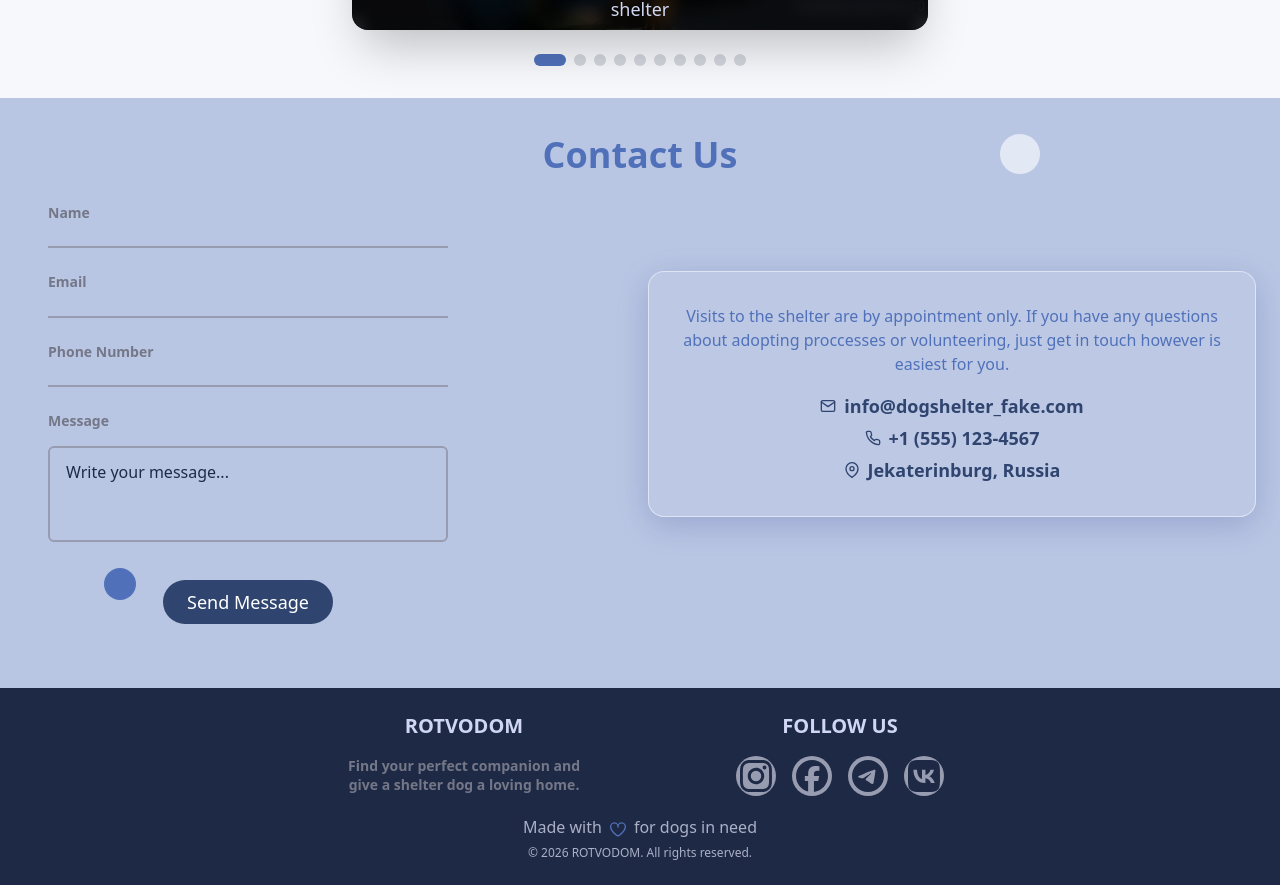
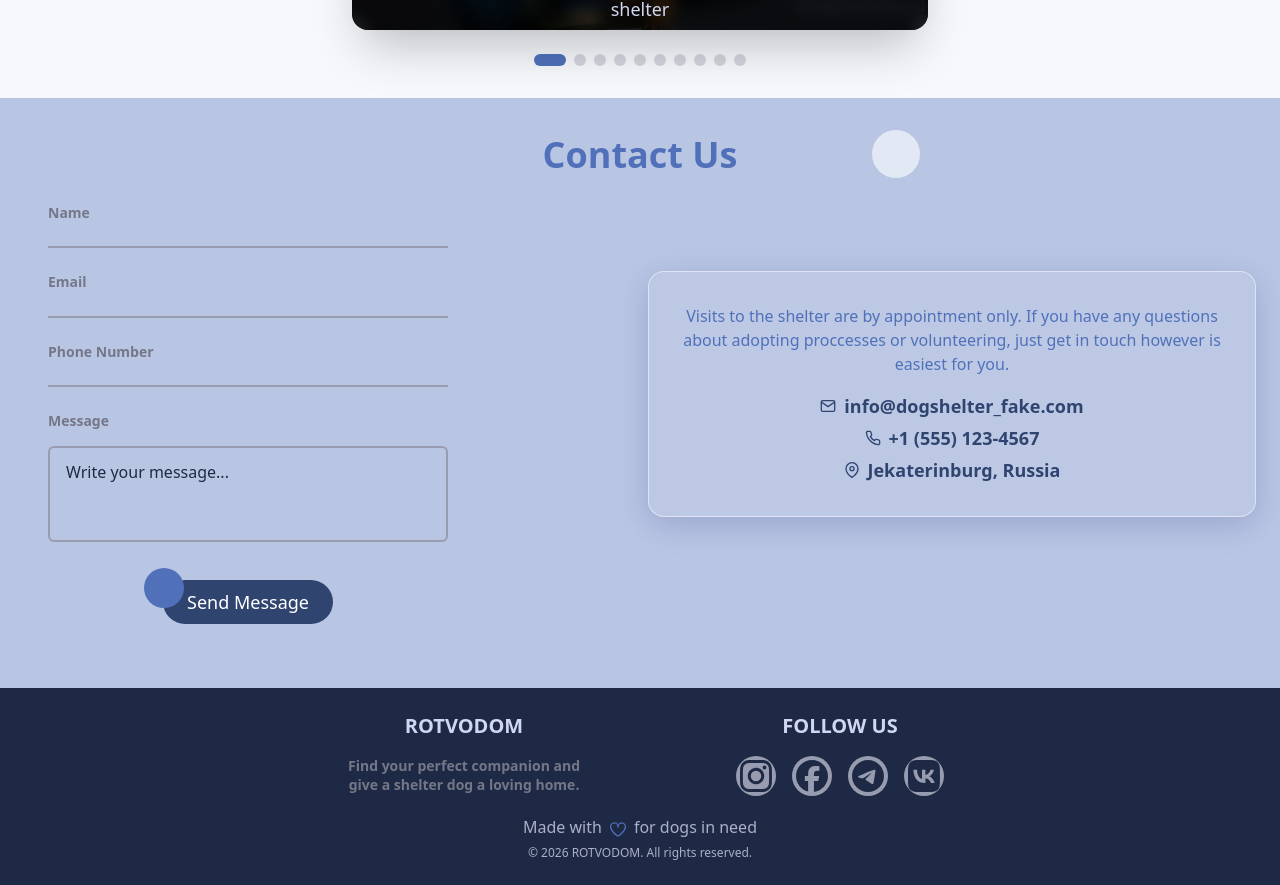
Before and after one commit to bavayra/dog-shelter, a React (Vite) app: page / in a window 1280 px wide. Shown: the part 4976-5861 px from the top of the page. Built offline with nearby package versions, Linux system fonts and the light colour scheme.

Commit message:
style(ContactUs): increased decor circles sizes and adjusted its positions

```diff
--- a/src/features/ContactSection.tsx
+++ b/src/features/ContactSection.tsx
@@ -113,12 +113,13 @@ const ContactSection = () => {
       <div className="relative">
         <DecorativeCircle
           size={10}
+          lgSize={12}
           color="primary-50"
           top="-2"
           right="10"
           zIndex={10}
           opacity={70}
-          className="xs:mr-8 sm:mr-14 md:mt-3 md:mr-50"
+          className="xs:mr-8 sm:mr-14 md:mt-3 md:mr-50 lg:mt-2 lg:mr-80"
         />
       </div>
       <h2 className="typography-h2 relative z-11 mb-4 text-center md:text-5xl">
@@ -205,11 +206,12 @@ const ContactSection = () => {
             <div className="relative">
               <DecorativeCircle
                 size={8}
+                lgSize={10}
                 color="primary-500"
                 top="1"
                 left="12"
                 zIndex={12}
-                className="sm:ml-12 md:ml-2"
+                className="sm:ml-12 md:ml-2 lg:ml-12"
               />
             </div>
 
```
